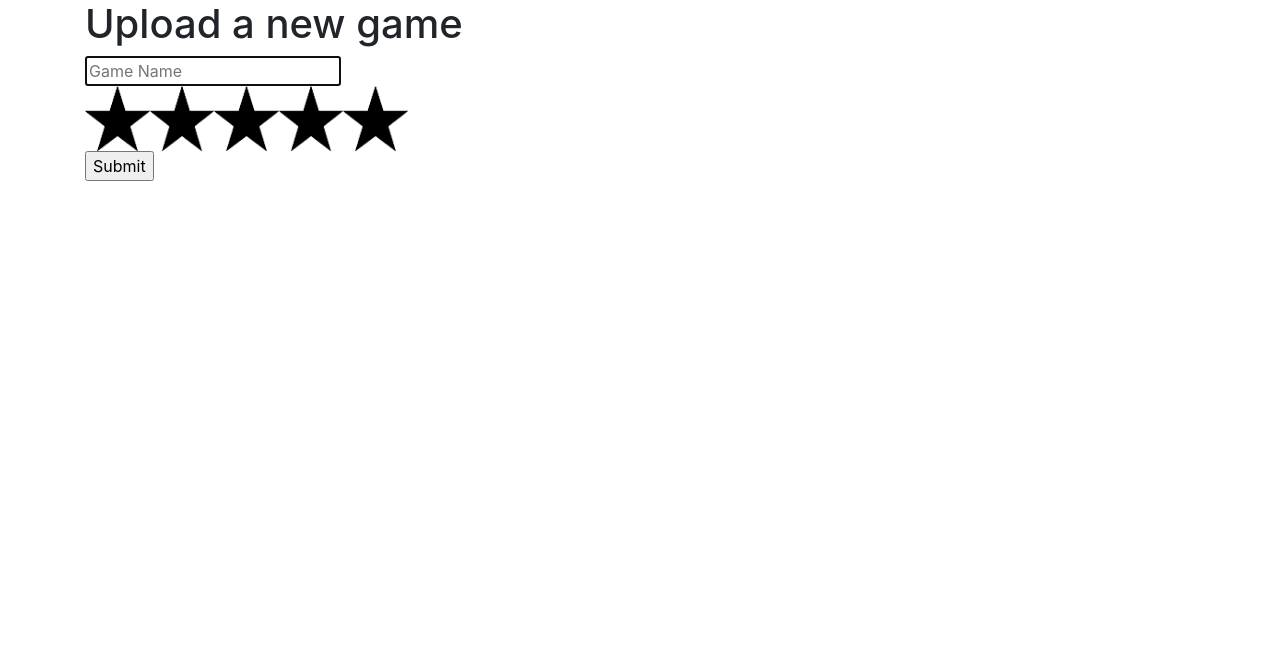
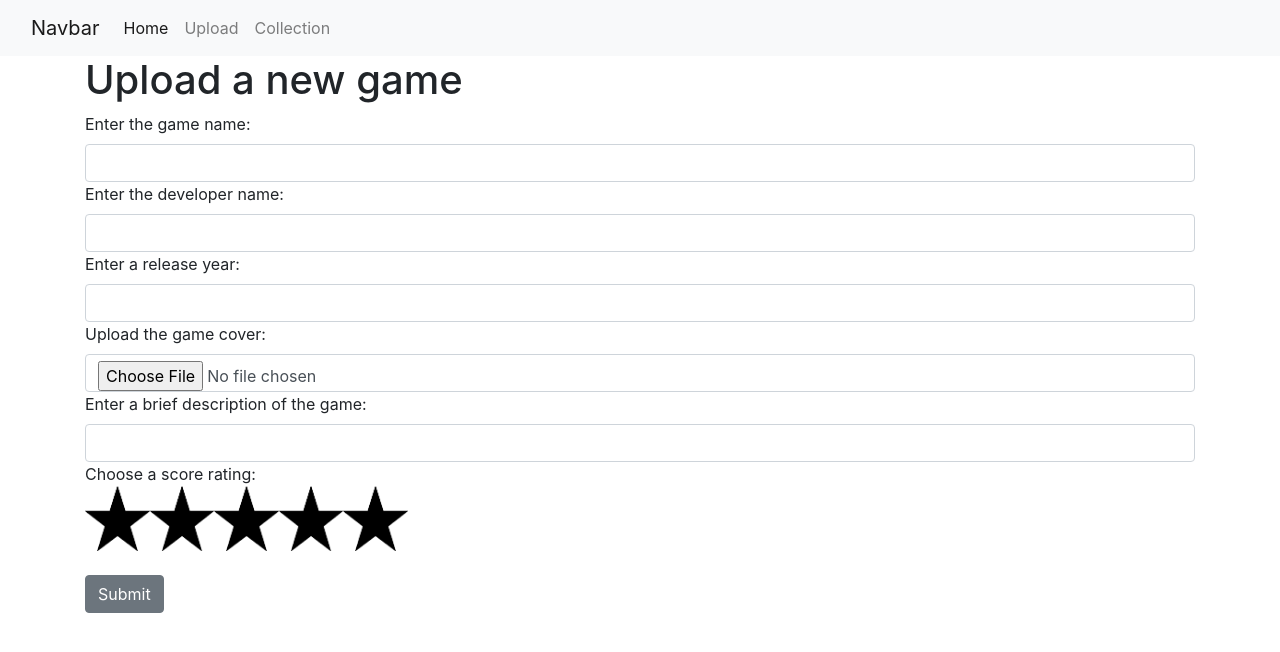
Before and after one commit to keshiki808/flask-game-collection-display, a Flask app: page /upload in a window 1280 px wide. Shown: the top 652 px of the page. Run offline with Flask 2, Linux system fonts and the light colour scheme; some libraries are stand-ins or nearby versions.

Commit message:
Added navbar and completed form layout

```diff
--- a/application.py
+++ b/application.py
@@ -1,17 +1,31 @@
 import sqlite3
 from contextlib import closing
 from flask import Flask, render_template, redirect, request, abort, session
+from flask_wtf import FlaskForm
+from wtforms import StringField, SubmitField, IntegerField, FileField
+from wtforms.validators import DataRequired
 from flask_session import Session
 import os
 
 app = Flask(__name__)
+
 app.config["SESSION_PERMANENT"] = False
 app.config["SESSION_TYPE"] = "filesystem"
+app.config['SECRET_KEY'] = os.environ.get("SECRET_KEY")
 Session(app)
 app.config['UPLOAD_PATH'] = 'static/images'
 conn = sqlite3.connect("games_test.db", check_same_thread=False)
 
 SCORES =["1","2","3","4","5"]
+
+class GameForm(FlaskForm):
+    game_name = StringField("Enter the game name:", validators=[DataRequired()])
+    game_developer = StringField("Enter the developer name:", validators=[DataRequired()])
+    console = StringField("Enter the console name:", validators=[DataRequired()])
+    release_year = IntegerField("Enter a release year:", validators=[DataRequired()])
+    image_file = FileField("Upload the game cover: ")
+    game_description = StringField("Enter a brief description of the game: ", validators=[DataRequired()])
+    submit = SubmitField("Submit")
 
 
 @app.route("/")
@@ -25,8 +39,6 @@ def login():
     if request.method == "POST":
         session["name"] = request.form.get("name")
         return redirect("/")
-
-
     return render_template("login.html")
 
 @app.route("/logout")
@@ -36,8 +48,13 @@ def logout():
 
 @app.route("/upload")
 def upload():
-    # return render_template("upload.html",scores=SCORES)
-    return render_template("upload.html")
+    name = None
+    form = GameForm()
+    if form.validate_on_submit():
+        name = form.name.data
+        form.name.data= ''
+    return render_template("upload.html", name=name, form=form)
+
 
 
 @app.route("/submitted", methods=["POST"])
@@ -45,8 +62,8 @@ def submission():
     game_name = request.form.get("game_name")
     if not game_name:
         return render_template("error.html", error_message="You must enter a game name")
-    score = request.form.get('scoreRating')
-    if not score:
+    score = request.form.get("scoreRating")
+    if score not in SCORES:
         return render_template("error.html", error_message="You must enter a score")
     with closing(conn.cursor()) as c:
         query = f"INSERT into games(game_name, score_rating) VALUES(?, ?)"
--- a/templates/layout.html
+++ b/templates/layout.html
@@ -7,18 +7,43 @@
     <link rel="stylesheet" href="https://stackpath.bootstrapcdn.com/bootstrap/4.3.1/css/bootstrap.min.css"
           integrity="sha384-ggOyR0iXCbMQv3Xipma34MD+dH/1fQ784/j6cY/iJTQUOhcWr7x9JvoRxT2MZw1T" crossorigin="anonymous">
     <link rel="stylesheet" href="static/css/rates.css">
+    <link rel="stylesheet" href="static/css/styles.css">
+    {% block stylesheet %} {% endblock stylesheet %}
 
     <title>Game collection</title>
 </head>
 <body>
+<nav class="navbar navbar-expand-lg navbar-light bg-light">
+    <div class="container-fluid">
+        <a class="navbar-brand" href="#">Navbar</a>
+        <button class="navbar-toggler" type="button" data-bs-toggle="collapse" data-bs-target="#navbarNav"
+                aria-controls="navbarNav" aria-expanded="false" aria-label="Toggle navigation">
+            <span class="navbar-toggler-icon"></span>
+        </button>
+        <div class="collapse navbar-collapse" id="navbarNav">
+            <ul class="navbar-nav">
+                <li class="nav-item">
+                    <a class="nav-link active" aria-current="page" href="/">Home</a>
+                </li>
+                <li class="nav-item">
+                    <a class="nav-link" href="/upload">Upload</a>
+                </li>
+                <li class="nav-item">
+                    <a class="nav-link" href="/collection">Collection</a>
+                </li>
+            </ul>
+        </div>
+    </div>
+</nav>
 <div class="container">
-{% block body %}{% endblock %}
+    {% block body %}{% endblock %}
 
 </div>
 
 
-<script src="https://code.jquery.com/jquery-3.3.1.slim.min.js"
-        integrity="sha384-q8i/X+965DzO0rT7abK41JStQIAqVgRVzpbzo5smXKp4YfRvH+8abtTE1Pi6jizo"
+<script
+        src="https://code.jquery.com/jquery-3.6.0.slim.js"
+        integrity="sha256-HwWONEZrpuoh951cQD1ov2HUK5zA5DwJ1DNUXaM6FsY="
         crossorigin="anonymous"></script>
 <script src="https://cdnjs.cloudflare.com/ajax/libs/popper.js/1.14.7/umd/popper.min.js"
         integrity="sha384-UO2eT0CpHqdSJQ6hJty5KVphtPhzWj9WO1clHTMGa3JDZwrnQq4sF86dIHNDz0W1"
@@ -26,8 +51,6 @@
 <script src="https://stackpath.bootstrapcdn.com/bootstrap/4.3.1/js/bootstrap.min.js"
         integrity="sha384-JjSmVgyd0p3pXB1rRibZUAYoIIy6OrQ6VrjIEaFf/nJGzIxFDsf4x0xIM+B07jRM"
         crossorigin="anonymous"></script>
-<!--<script src="static/jquery-rates/js/jquery-rates.js"></script>-->
-<script src="{{url_for('static', filename='js/jquery-rates.js')}}"></script>
 {% block javascript %} {% endblock %}
 </body>
 </html>
--- a/templates/upload.html
+++ b/templates/upload.html
@@ -1,19 +1,33 @@
 {% extends "layout.html" %}
-
+{% block stylesheet %}
+<link rel="stylesheet" href="static/css/rates.css">
+{% endblock stylesheet %}
 {% block body %}
 <h1>Upload a new game</h1>
+
 <form action="/submitted" method="post">
-    <input name ="game_name" autocomplete="off" autofocus="game_name" placeholder="Game Name" type="text">
+    {{form.hidden_tag()}}
+    {{form.game_name.label(class="form-label")}}
+    {{form.game_name(class="form-control")}}
+    {{form.game_developer.label(class="form-label")}}
+    {{form.game_developer(class="form-control")}}
+    {{form.release_year.label(class="form-label")}}
+    {{form.release_year(class="form-control")}}
+    {{form.image_file.label(class="form-label")}}
+    {{form.image_file(class="form-control")}}
+    {{form.game_description.label(class="form-label")}}
+    {{form.game_description(class="form-control")}}
+    <div class="form-label">Choose a score rating:</div>
+    <div id="score"></div>
+    <br/>
+    {{form.submit(class="btn btn-secondary")}}
+</form>
 
-    <div id="score"></div>
-
-    <input type="submit">
-
-</form>
 
 {% endblock %}
 
 {% block javascript %}
+<script src="static/js/jquery-rates.js"></script>
 <script>
     console.log($('h1'))
     $(function(){
```
Also changed, not shown: games_test.db, 1 other file.
